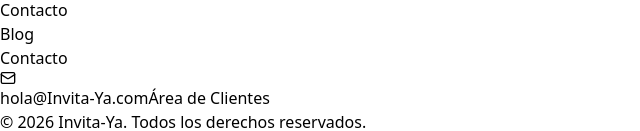
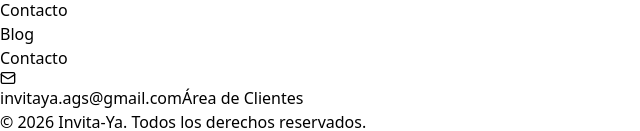
Before and after one commit to Jerexidis/Invita-Ya, a React (Vite) app: page / in a window 1280 px wide. Shown: the part 3640-3771 px from the top of the page, without its empty margins (0-640 px from the left). Built offline with nearby package versions, Linux system fonts and the light colour scheme.

Commit message:
correo actualizado

```diff
--- a/src/LandingPageContent.jsx
+++ b/src/LandingPageContent.jsx
@@ -341,8 +341,8 @@
 
                     <div>
                         <h4 className="font-bold text-white mb-4">Contacto</h4>
-                        <a href="mailto:hola@Invita-Ya.com" className="flex items-center gap-2 text-sm hover:text-rose-400 mb-2">
-                            <Mail size={16} /> hola@Invita-Ya.com
+                        <a href="mailto:invitaya.ags@gmail.com" className="flex items-center gap-2 text-sm hover:text-rose-400 mb-2">
+                            <Mail size={16} /> invitaya.ags@gmail.com
                         </a>
                         <button className="mt-4 w-full py-2 bg-white/10 rounded border border-white/10 hover:bg-white/20 transition-colors text-sm">
                             Área de Clientes
```
